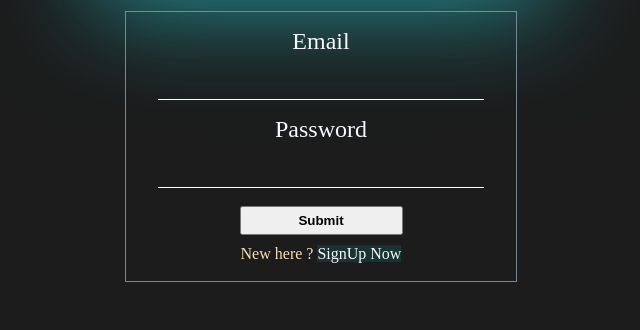
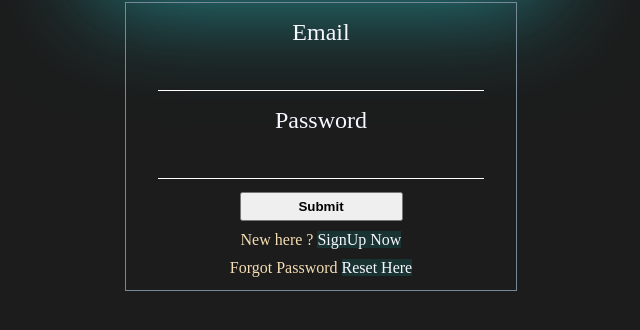
Before and after one commit to CODE-Y02/ChatsAppFrontend, a plain HTML site: page login/login.html in a window 1280 px wide. Shown: the part 336-666 px from the top of the page, without its empty margins (319-959 px from the left). Drawn offline with nearby package versions, Linux system fonts and the light colour scheme.

Commit message:
style fix

```diff
--- a/login/login.css
+++ b/login/login.css
@@ -58,11 +58,11 @@ label {
   width: 50%;
   min-width: 100px;
 
-  margin-top: 10px;
   padding: 5px;
   align-self: center;
   cursor: pointer;
   font-weight: 600;
+  margin: 5px 0;
 }
 
 button:hover {
@@ -92,7 +92,7 @@ input:-webkit-autofill:active {
 
 form p {
   text-align: center;
-  margin: 10px auto;
+  margin: 5px auto;
   /* background-color: #f7f7ff; */
   color: wheat;
 }
--- a/login/login.html
+++ b/login/login.html
@@ -37,6 +37,9 @@
       <!-- text -->
       <p>New here ? <a href="/signup/signup.html">SignUp Now</a></p>
 
+      <!-- text -->
+      <p>Forgot Password <a href="#">Reset Here</a></p>
+
       <!-- error text -->
       <p class="hidden error" id="error-message"></p>
     </form>
```
